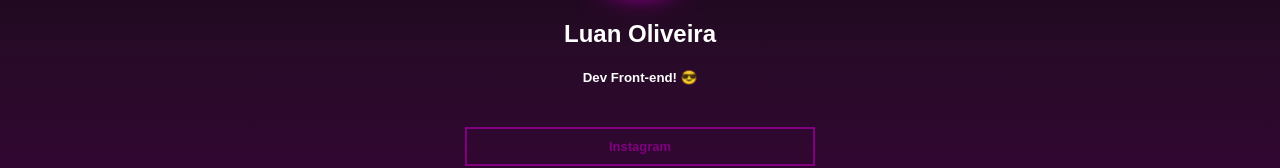
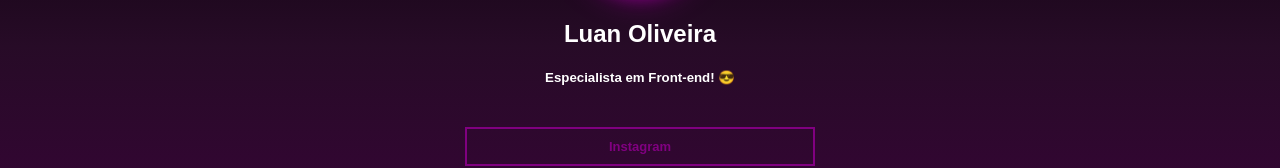
Before and after one commit to luanoliveiralab/linkinbio, a plain HTML site: page index.html in a window 1280 px wide. Shown: the part 220-388 px from the top of the page. Drawn offline with Linux system fonts and the light colour scheme.

Commit message:
Update index.html

```diff
--- a/index.html
+++ b/index.html
@@ -138,7 +138,7 @@
     <div class="profile">
         <img src="images/pic.webp" alt="Profile Picture">
         <h2>Luan Oliveira</h2>
-        <h5>Dev Front-end! &#x1F60E;</h5>
+        <h5>Especialista em Front-end! &#x1F60E;</h5>
     </div>
     <div class="links">
         <a href="https://www.instagram.com/iluanoliveiraa" target="_blank">Instagram</a>
```
